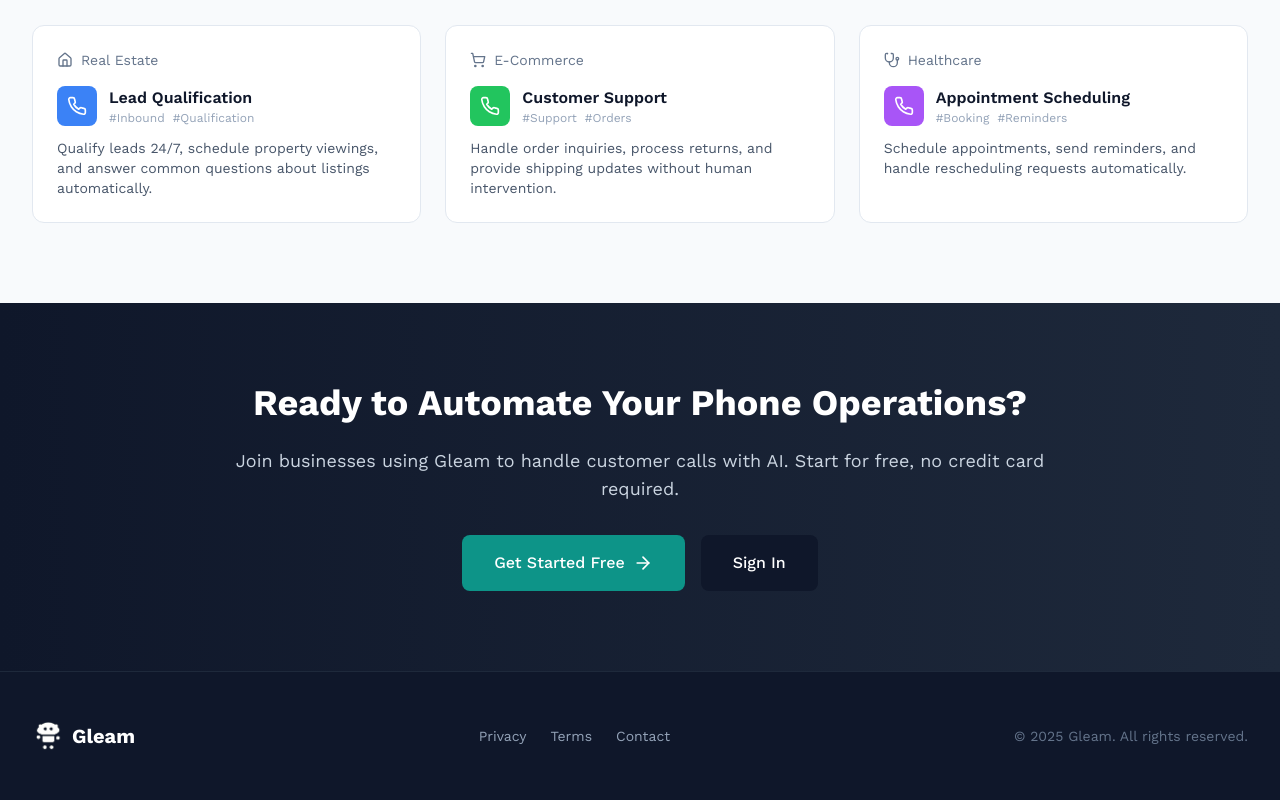
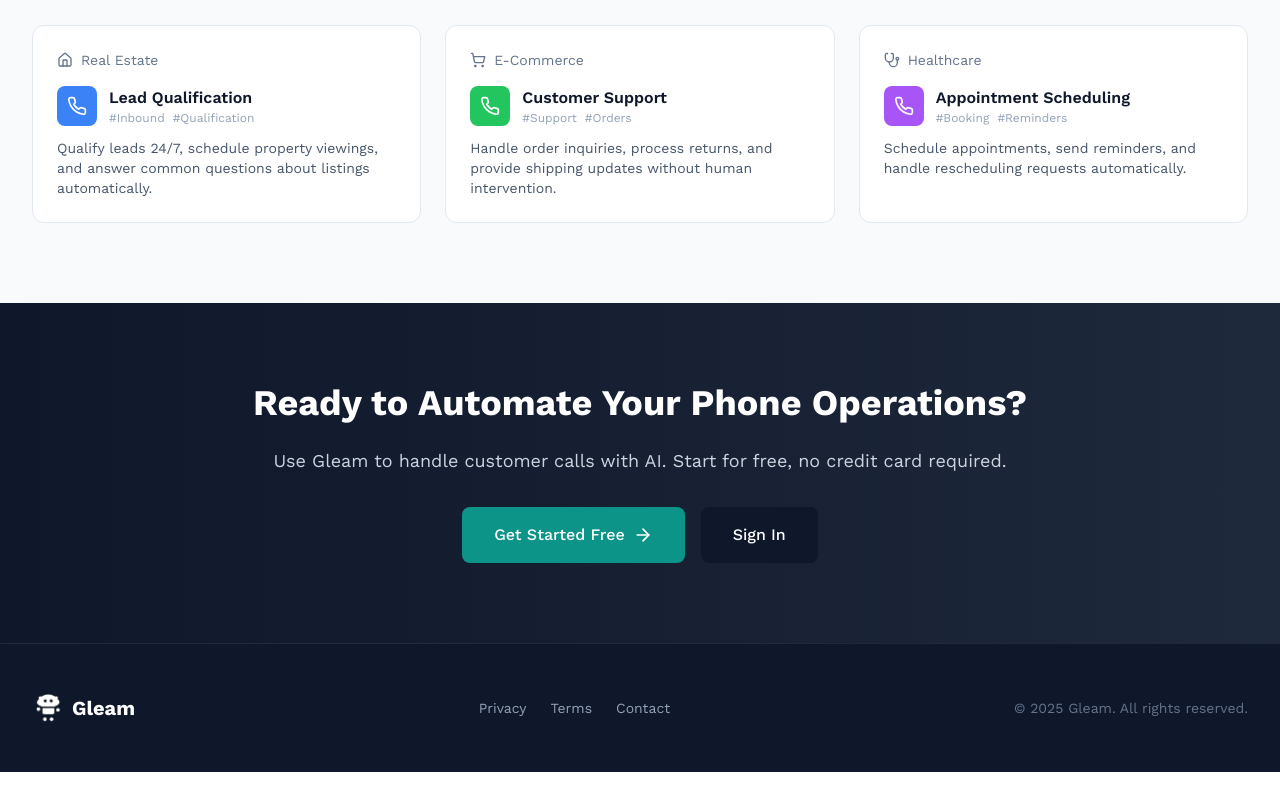
Before and after one commit to codebymv/AICallerSaaS, a Next.js app in the folder frontend/: page / in a window 1280 px wide. Shown: the part 2052-2852 px from the top of the page. After the commit the page ends 2824 px from the top, so only its background shows below. Built offline with nearby package versions, Linux system fonts and the light colour scheme.

Commit message:
banner fix

```diff
--- a/frontend/src/app/page.tsx
+++ b/frontend/src/app/page.tsx
@@ -476,7 +476,7 @@ export default function LandingPage() {
             Ready to Automate Your Phone Operations?
           </h2>
           <p className="text-lg text-slate-300 mb-8">
-            Join businesses using Gleam to handle customer calls with AI.
+            Use Gleam to handle customer calls with AI.
             Start for free, no credit card required.
           </p>
           <div className="flex flex-col sm:flex-row gap-4 justify-center">
```
